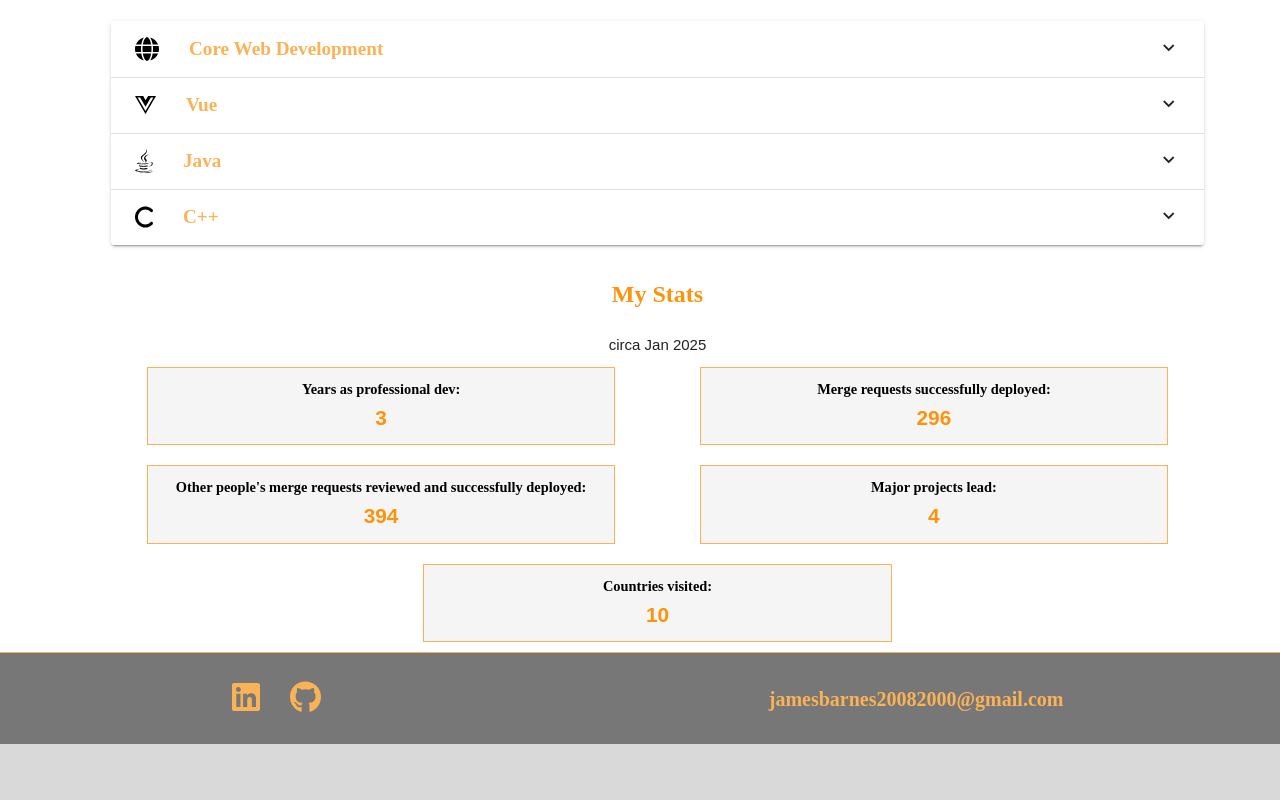
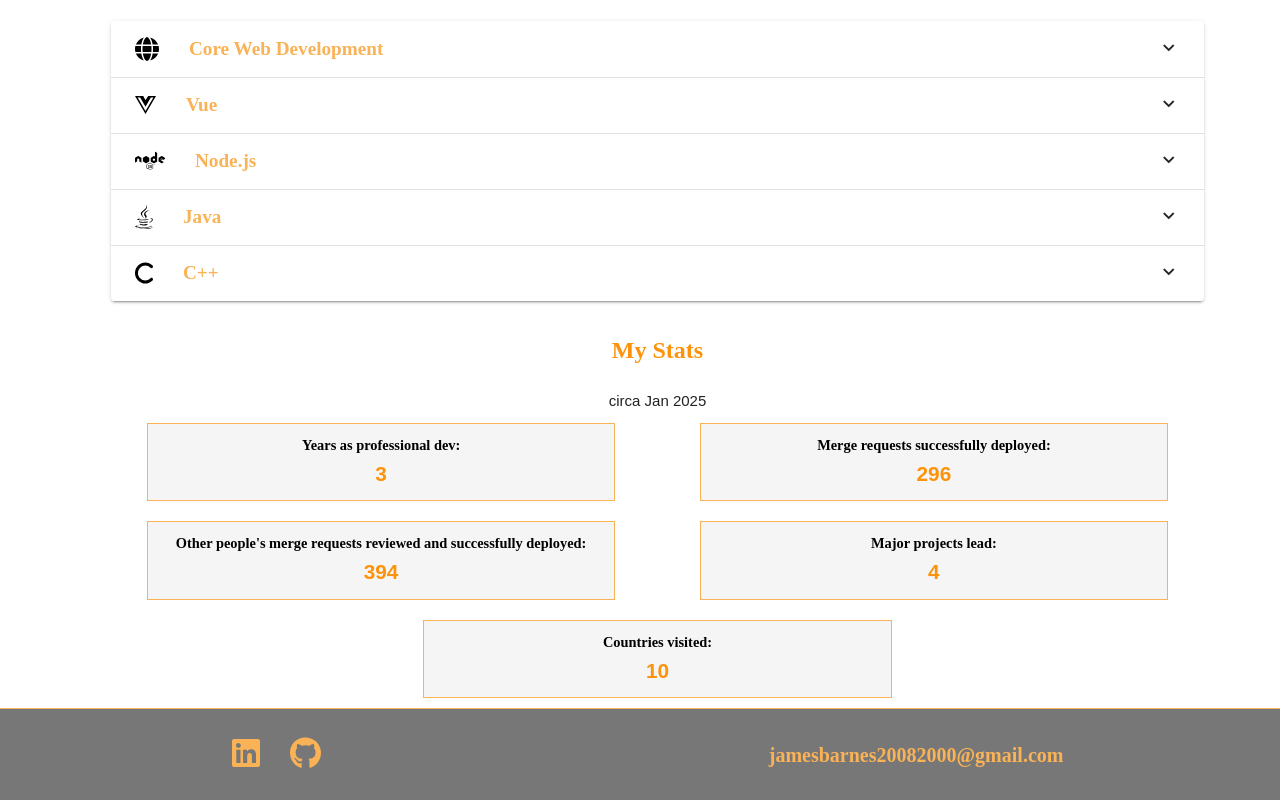
Before and after one commit to JamesBarnes48/PersonalSiteVue, a Vue app: page / in a window 1280 px wide. Shown: the part 810-1610 px from the top of the page. Before the commit the page ends 1554 px from the top, so only its background shows below. Built offline with nearby package versions, Linux system fonts and the light colour scheme.

Commit message:
introduce new node panel

```diff
--- a/src/assets/css/skills-styles.css
+++ b/src/assets/css/skills-styles.css
@@ -49,6 +49,18 @@
     color: #fc231c;
 }
 
+.v-expansion-panel.isHovering.node, .v-expansion-panel--active.node  {
+    background-color: #2ba441;
+}
+
+.v-expansion-panel--active.node .v-expansion-panel-title{
+    border-bottom: 2px solid #1e742e;
+}
+
+.v-expansion-panel.isHovering.node .skill-icon, .v-expansion-panel--active.node .skill-icon {
+    color: black;
+}
+
 .v-expansion-panel.isHovering.c, .v-expansion-panel--active.c {
     background-color: #fffc61;
 }
--- a/src/views/Home.vue
+++ b/src/views/Home.vue
@@ -24,6 +24,12 @@ export default {
                   I had the opportunity to learn Vue at Darktrace as I was tasked with migrating a page tracking recent news updates from jQuery/Node into another application written in PHP/Vue. This meant essentially
                   learning these two technologies as I went. It was a big task but with Vue it was love at first component. Let it be known that I love a good bit of modularity (that's right, I said it) and modularity is the name of the game with this.
                   Everyone has a favourite out of the big frontend frameworks and most choose React, but I'm backing Vue all the way. Anything frontend I do from now on is getting done in Vue and good luck stopping me.`,
+    },
+    {
+      skillName: 'Node.js',
+      skillStyle: 'node',
+      iconImport: ['fab', 'node'],
+      skillDesc: `I couldn't be `,
     },
     {
       skillName: 'Java',
```
